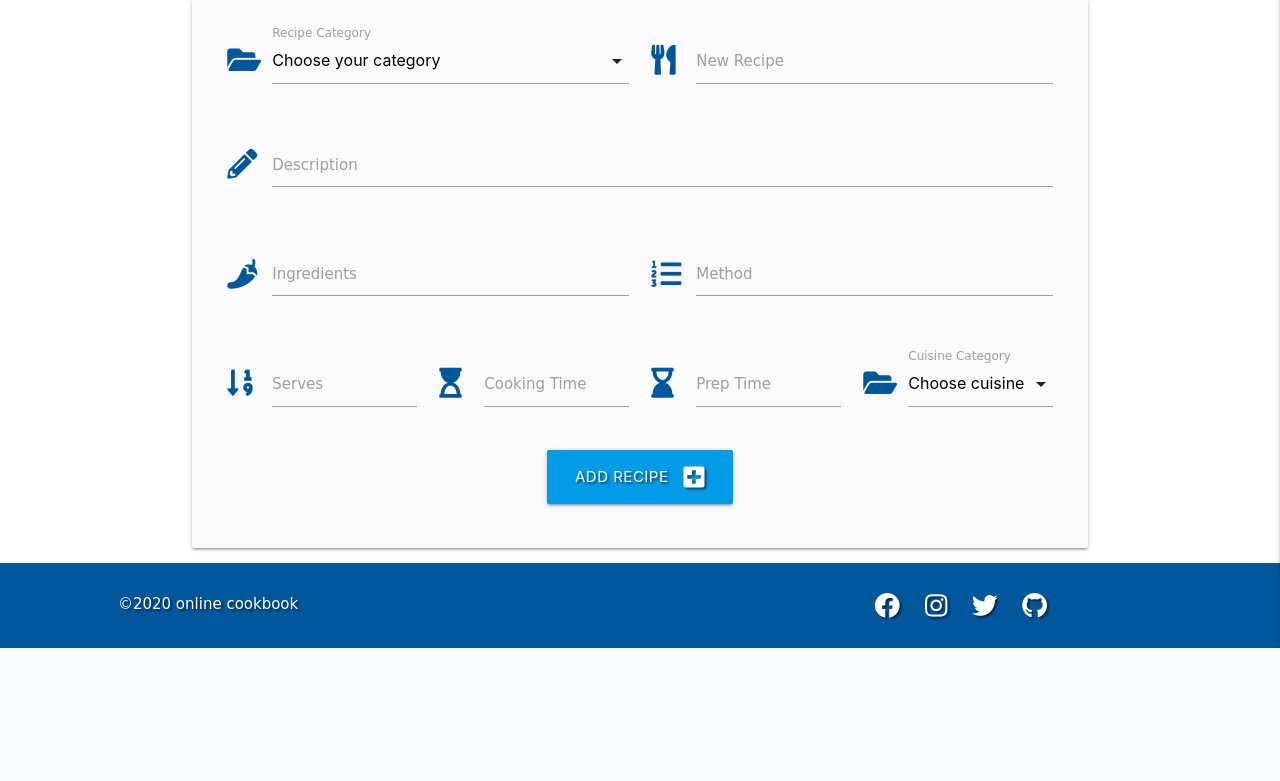
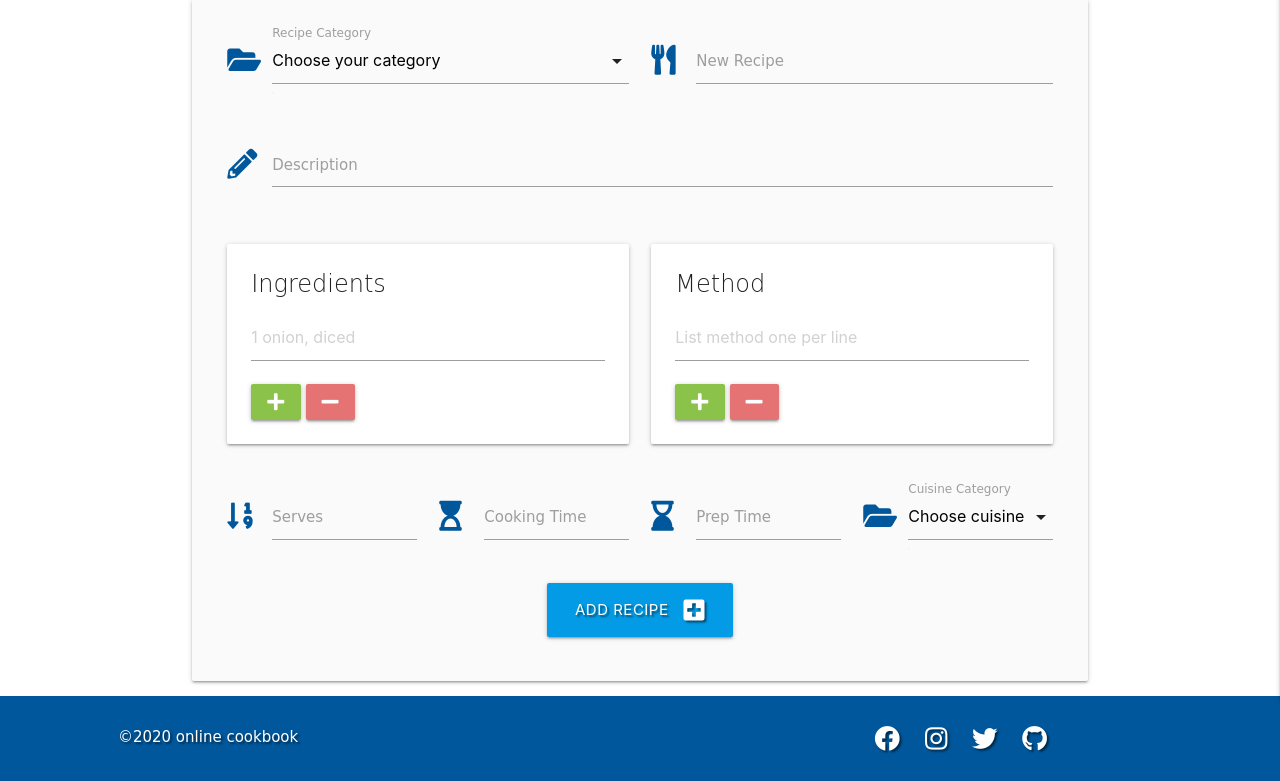
Before and after one commit to mattjboland/ci-milestonethree, a Flask app: page /add_recipe in a window 1280 px wide. Shown: the part 160-941 px from the top of the page. Before the commit the page ends 808 px from the top, so only its background shows below. Run offline with Flask 2, Linux system fonts and the light colour scheme; data that the repository does not hold is empty; some libraries are stand-ins or nearby versions; some web fonts are replaced.

Commit message:
Added better functionality to add_recipe.html for adding ingred and method along with the js in script.js

```diff
--- a/static/js/script.js
+++ b/static/js/script.js
@@ -41,3 +41,37 @@ $(document).ready(function(){
     }
 
 });
+
+ var ingredientField = $(".ingredient").length;
+    $("#add_ingredient").on("click", function () {
+        $("select").formSelect("destroy");
+        $(".new-ingredient:first").clone().insertBefore("#add_ingredient").find("input[type='text'], select, textarea").val("");
+        $("select").formSelect();
+        ingredientField += 1;
+    });
+
+    $("#remove_ingredient").on("click", function () {
+        if (ingredientField > 1) {
+            /* only remove the :last item */
+            $(this).siblings(".new-ingredient:last").remove();
+            /* ensure original ingredient line never gets deleted */
+            ingredientField-= 1;
+        }
+    });
+
+    var methodField = $(".method").length;
+    /* add new cloned item */
+    $("#add_step").on("click", function () {
+        $(".new-step:first").clone().insertBefore("#add_step").find("input[type='text'], select, textarea").val("");
+        /* increase counter so original direction is never removed */
+       methodField += 1;
+    });
+    /* delete last cloned item */
+    $("#remove_step").on("click", function () {
+        if ( methodField > 1) {
+            /* only remove the :last item */
+            $(this).siblings(".new-step:last").remove();
+            /* ensure original direction line never gets deleted */
+            methodField-= 1;
+        }
+    });
--- a/templates/add_recipe.html
+++ b/templates/add_recipe.html
@@ -45,22 +45,48 @@
         <!-- add ingredients -->
 
 		<div class="row">
-			<div class="input-field col s6">
-				<i class="fas fa-pepper-hot prefix light-blue-text text-darken-4"></i>
-				<textarea id="recipe_ingredients" name="recipe_ingredients" minlength="5"
-                    maxlength="200" class="materialize-textarea validate" required></textarea>
-                    <label for="recipe_ingredients">Ingredients</label>
-			</div>
+                <div class="col s6">
+                    <div class="card background">
+                        <div class="card-content">
+                            <span class="card-title">Ingredients</span>
+
+                            <div class="addIngredient new-ingredient ingredient">
+                                <div class="input-field whites-4">
+                                    <input id="ingredients" type="text" placeholder="1 onion, diced"
+                                    name="ingredients[]" class="ingredients validate" minlength="1" maxlength="100" required>
+                                </div>
+                            </div>
+
+                            <!-- add button -->
+                            <a id="add_ingredient" class="btn waves-effect waves-light light-green"><i class="fas fa-plus"></i></a>
+                            <!-- Remove button -->
+                            <a id="remove_ingredient" class="btn waves-effect waves-light red lighten-2"><i class="fas fa-minus"></i></a>
+                        </div>
+                    </div>
+                </div>
 
             <!-- add method -->
 
-			<div class="input-field col s6">
-				<i class="fas fa-list-ol prefix light-blue-text text-darken-4"></i>
-				<textarea id="recipe_method" name="recipe_method" minlength="5"
-                    maxlength="1000" class="materialize-textarea validate" required></textarea>
-                    <label for="recipe_method">Method</label>
-			</div>
-		</div>
+
+                <div class="col s6">
+                    <div class="card background">
+                        <div class="card-content">
+                            <span class="card-title">Method</span>
+
+                            <div class="addmethod method new-step">
+                                <div class="input-field whites-4">
+                                    <input id="method" type="text" placeholder="List method one per line"
+                                    name="method[]"  class= "method validate" minlength="3" maxlength="600" required>
+                                </div>
+                            </div>
+                            <!-- add button -->
+                            <a id="add_step" class="btn waves-effect waves-light light-green"><i class="fas fa-plus"></i></a>
+                           <!-- remove button -->
+                            <a id="remove_step" class="btn waves-effect waves-light red lighten-2"><i class="fas fa-minus"></i></a>
+                        </div>
+                    </div>
+                </div>
+        </div>
 
         <!-- add serves -->
 
```
